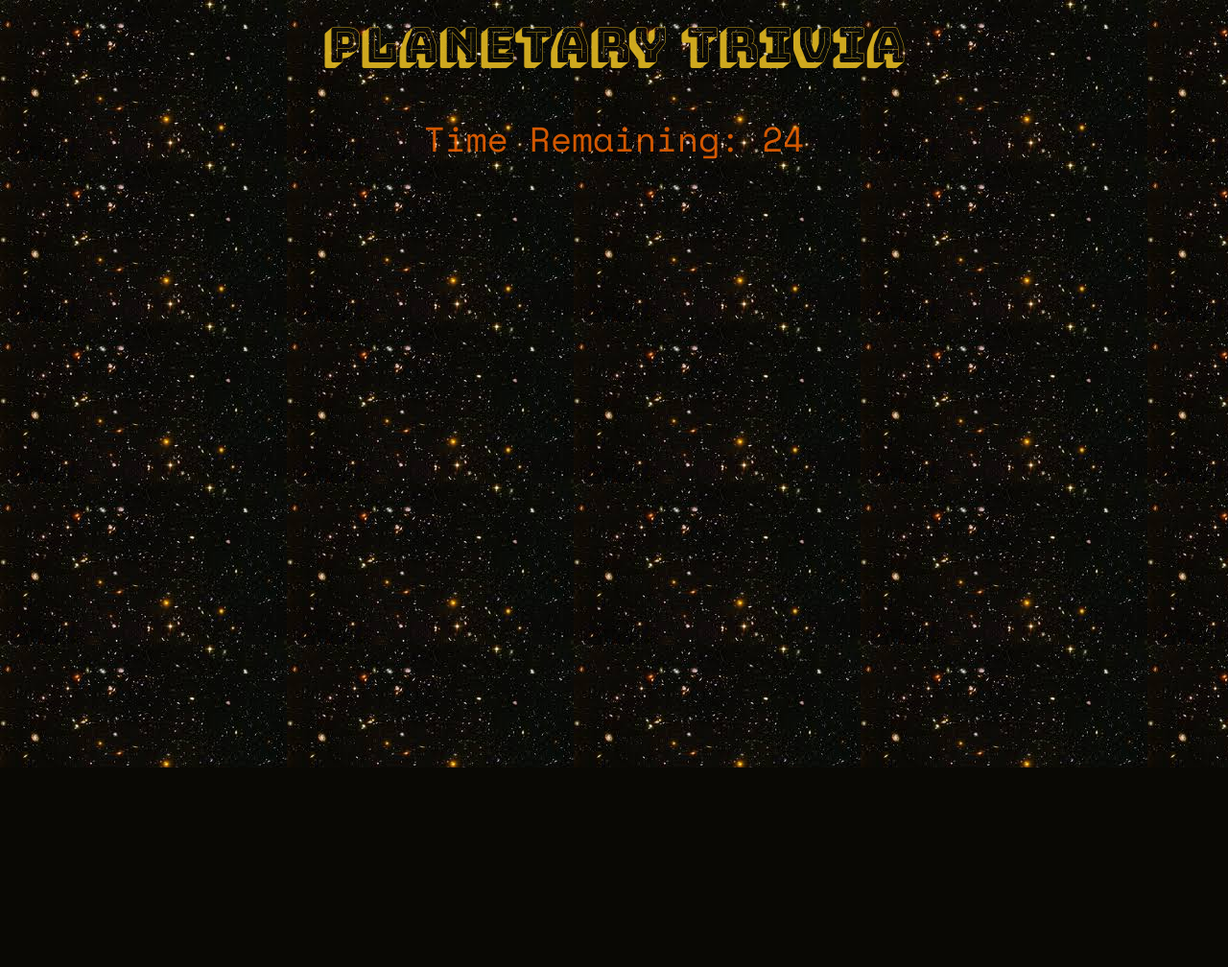
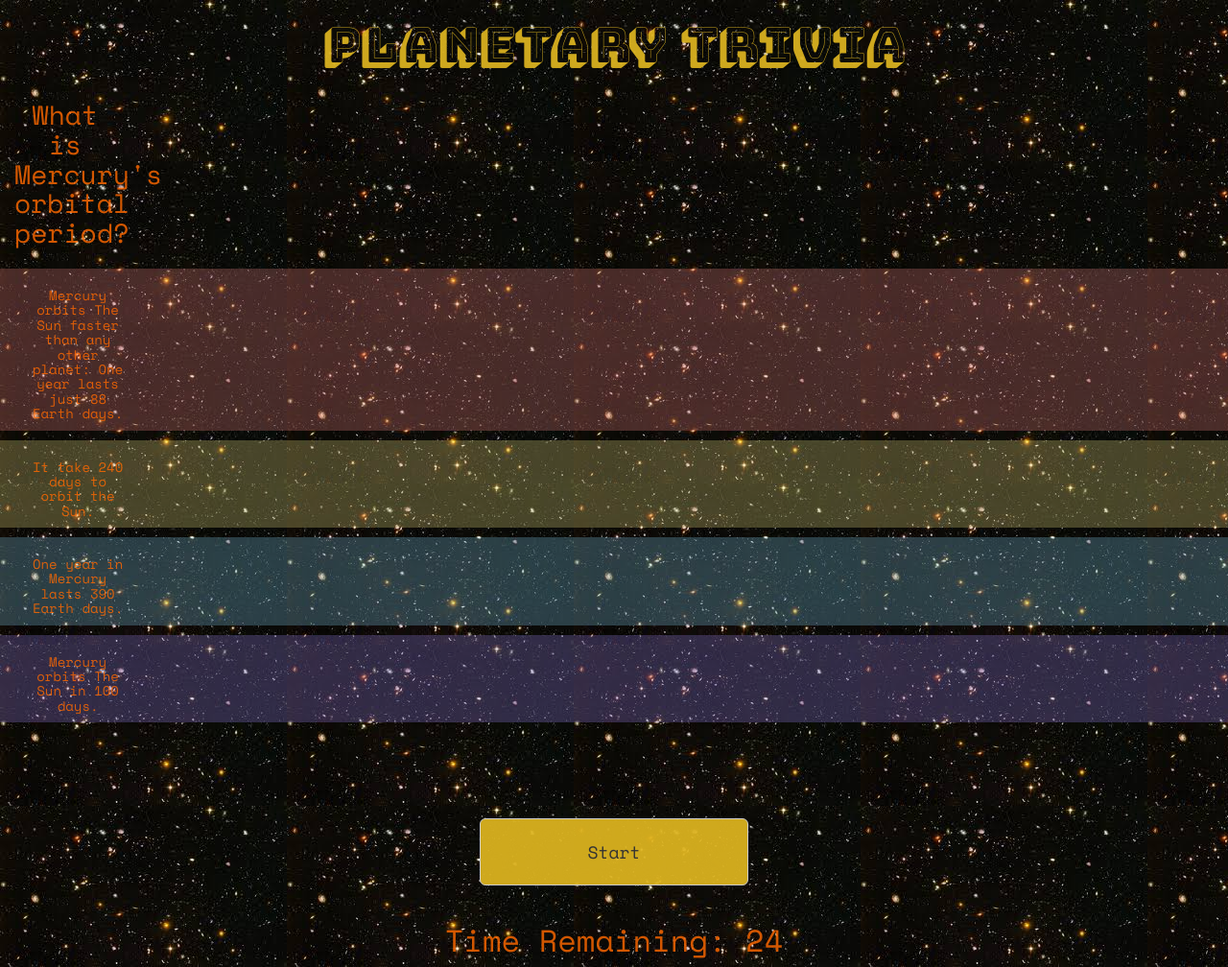
Before and after one commit to AntonioMontalvo/TriviaGame, a PHP site: page / in a window 1280 px wide. Shown: the whole page at 96% size. Before the commit the page ends 800 px from the top, so only its background shows below. Run offline with PHP 8.4, Linux system fonts and the light colour scheme.

Commit message:
create functions to display qiestions and choices. create associated html via jquery

```diff
--- a/assets/css/style.css
+++ b/assets/css/style.css
@@ -1,18 +1,61 @@
 body{
-  background-image: url('../images/space.jpeg');
+   background-image: url('../images/space.jpeg');
 }
+
 h1{
-  text-align: center;
+   text-align: center;
    color: rgba(222, 181, 32, 0.93);
    font-family: 'Bungee Shade', cursive;
    font-size: 50px;
 }
 h2{
-  text-align: center;
-  color: rgba(255, 105, 0, 0.82);
+   text-align: center;
+   color: rgba(255, 105, 0, 0.82);
    font-family: 'Space Mono', monospace;
-   font-size: 36px;
+   font-size: 32px;
+}
+h3{
+   text-align: center;
+   color: rgba(255, 105, 0, 0.82);
+   font-family: 'Space Mono', monospace;
+   font-size: 14px;
+}
+#question h3{
+  font-size: 28px;
+}
+#begin{
+   margin-top: 100px;
+}
+#start{
+    width: 280px;
+    height: 70px;
+    margin: auto;
+    background-color: rgba(222, 181, 32, 0.93);
+    font-family: 'Space Mono', monospace;
 }
 #timer{
   margin-top:20px;
 }
+/*#question{
+  background-color: rgba(239, 233, 233, 0.27);
+}*/
+#fake1{
+    background-color: rgba(241, 135, 135, 0.27);
+    margin-top: 10px;
+    margin-botton: 10px;
+}
+#fake2{
+    background-color: rgba(241, 228, 135, 0.27);
+    margin-top: 10px;
+    margin-botton: 10px;
+}
+#fake3{
+    background-color: rgba(135, 207, 241, 0.27);
+    margin-top: 10px;
+    margin-botton: 10px;
+}
+#fake4{
+    background-color: rgba(156, 135, 241, 0.27);
+    margin-top: 10px;
+    margin-botton: 10px;
+}
--- a/assets/javascript/app.js
+++ b/assets/javascript/app.js
@@ -1,9 +1,9 @@
-window.onload = function(){
-    $('#display-time').html(timer.time );
-};
+// window.onload = function(){
+//
+// };
 
 var counter;
-
+//Addresses Time Remaining.
 var timer = {
   time: 30,
   startTime: function(){
@@ -25,3 +25,214 @@ var timer = {
 }
 
 timer.startTime();
+
+//Set of questions and answers.
+var quiz = [
+    {
+     question:'Is Earth the only planet in the solar system where water can exist as liquid, and gas?',
+     answer: 'Earth is the only planet in the solar system where water can exist as liquid, and gas.',
+     fake1:['Water exists as liquid, and gas on Neptune', false],
+     fake2:['Earth is the only planet in the solar system where water can exist as liquid, and gas.', true],
+     fake3:['Nope', false],
+     fake4:['There are 3 planets in the solar system where water can exist as liquid, and gas.', false]
+ 	},
+    {
+     question:'What is the shape of the Earth?',
+     answer: 'The Earth is slightly pear-shaped.',
+     fake1:['Earth is a perfect sphere.', false],
+     fake2:['Earth is a shaped like an oval.', false],
+     fake3:['Earth is shaped like a banana', false],
+     fake4:['The Earth is slightly pear-shaped.', true]
+ 	},
+ 	{
+     question:"What is Jupiter's rotation period?",
+     answer: 'Jupiter Astrofact:  Rotation period: 10 hours.',
+     fake1:['Jupiter Astrofact:  Rotation period: 21 hours.', false],
+     fake2:['Jupiter Astrofact:  Rotation period: 11 hours.', false],
+     fake3:['Jupiter Astrofact:  Rotation period: 10 hours.', true],
+     fake4:['Jupiter Astrofact:  Rotation period: 27 hours.', false]
+ 	},
+ 	{
+     question:'How many moons does mars have?',
+     answer: 'Mars has 2 small moons: Phobos and Deimos whose names mean "fear" and "panic".',
+     fake1:['Mars Astrofact: Mars has 3 small moons.', false],
+     fake2:['Mars Astrofact: Mars has no moons', false],
+     fake3:['Mars Astrofact: Mars has 1 small moon.', false],
+     fake4:['Mars has 2 small moons: Phobos and Deimos whose names mean "fear" and "panic".', true]
+ 	},
+ 	{
+     question:"What is Mercury's orbital period?",
+     answer: 'Mercury orbits The Sun faster than any other planet: One year lasts just 88 Earth days.',
+     fake1:['Mercury orbits The Sun faster than any other planet: One year lasts just 88 Earth days.', true],
+     fake2:['It take 240 days to orbit the Sun.', false],
+     fake3:['One year in Mercury lasts 390 Earth days.', false],
+     fake4:['Mercury orbits The Sun in 100 days.', false]
+ 	},
+ 	{
+     question:'How are days compared to years on Mercury?',
+     answer: 'Days are longer than years on the planet Mercury.',
+     fake1:['Years are longer than days.', false],
+     fake2:['They are the same', false],
+     fake3:['Days are longer than years on the planet Mercury.', true],
+     fake4:['Every two years days are shorter than years.', false]
+ 	},
+ 	{
+     question:'How many moons does Mercury have?.',
+     answer: 'Mercury Astrofact: Moons: 0.',
+     fake1:['Mercury has 3 small moons.', false],
+     fake2:['Mercury Astrofact: Moons: 0.', true],
+     fake3:['Mercury has 13 small moons.', false],
+     fake4:['Mercury has 2 moons.', false]
+ 	},
+  {
+     question:'How many moons does Neptune have?',
+     answer: 'Neptune Astrofact: Moons: 13.',
+     fake1:['Neptune Astrofact: Moons: 13.', true],
+     fake2:['Neptune Astrofact: Moons: 43.', false],
+     fake3:['Neptune Astrofact: Moons: 3.', false],
+     fake4:['Neptune Astrofact: Moons: 33.', false]
+     },
+     {
+     question:'How many moons does Saturn have?',
+     answer: 'Saturn Astrofact: Moons: 62.  Of those 53 are named.',
+     fake1:['Saturn Astrofact: Moons: 6.',false],
+     fake2:['Saturn Astrofact: Moons: 42.',false],
+     fake3:['Saturn Astrofact: Moons: 162.', false],
+     fake4:['Saturn Astrofact: Moons: 62.  Of those 53 are named.', true]
+  },
+];
+
+// create screen1 with Boostrap in jquery format
+
+//DISPLAYS QUESTION TO ASK
+function displayQuestion(i){
+  var row = $('<div>');
+  row.attr('id', 'question');
+  row.attr('class', 'row');
+
+  var column1 = $('<div>')
+  column1.attr('id', 'column1');
+  column1.attr('class', 'col-lg-4');
+
+  var column2 = $('<div>')
+  column2.attr('id', 'column2');
+  column2.attr('class', 'col-lg-4');
+  column2.html('<h3>' + quiz[i].question+ '</h3>');
+
+  var column3 = $('<div>')
+  column3.attr('id', 'column3');
+  column3.attr('class', 'col-lg-4');
+$('#wrapper').append(row);
+$('#question').append(column1);
+$('#column1').append(column2);
+$('#column2').append(column3);
+}
+
+//DISPLAYS CHOICE1 TO ASK
+function displayFake1(i){ //i
+  var row = $('<div>');
+  row.attr('id', 'fake1');
+  row.attr('class', 'row');
+
+  var column1 = $('<div>')
+  column1.attr('id', 'column1Fake1');
+  column1.attr('class', 'col-lg-4');
+
+  var column2 = $('<div>')
+  column2.attr('id', 'column2Fake1');
+  column2.attr('class', 'col-lg-4');
+  column2.attr('title', quiz[i].fake1[1]);
+  column2.html('<h3>' + quiz[i].fake1[0]+ '</h3>');
+  var column3 = $('<div>')
+  column3.attr('id', 'column3Fake1');
+  column3.attr('class', 'col-lg-4');
+$('#choice1').append(row);
+$('#fake1').append(column1);
+$('#column1Fake1').append(column2);
+$('#column32Fake1').append(column3);
+console.log($('#column2Fake1').attr("title"));//this is the value of true or false
+}
+
+
+//DISPLAYS CHOICE2 TO ASK
+function displayFake2(i){ //i
+  var row = $('<div>');
+  row.attr('id', 'fake2');
+  row.attr('class', 'row');
+
+  var column1 = $('<div>')
+  column1.attr('id', 'column1Fake2');
+  column1.attr('class', 'col-lg-4');
+
+  var column2 = $('<div>')
+  column2.attr('id', 'column2Fake2');
+  column2.attr('class', 'col-lg-4');
+  column2.attr('title', quiz[i].fake2[1]);
+  column2.html('<h3>' + quiz[i].fake2[0]+ '</h3>');
+  var column3 = $('<div>')
+  column3.attr('id', 'column3Fake2');
+  column3.attr('class', 'col-lg-4');
+$('#choice2').append(row);
+$('#fake2').append(column1);
+$('#column1Fake2').append(column2);
+$('#column32Fake1').append(column3);
+console.log($('#column2Fake2').attr("title"));//this is the value of true or false
+}
+
+//DISPLAYS CHOICE3 TO ASK
+function displayFake3(i){ //i
+  var row = $('<div>');
+  row.attr('id', 'fake3');
+  row.attr('class', 'row');
+
+  var column1 = $('<div>')
+  column1.attr('id', 'column1Fake3');
+  column1.attr('class', 'col-lg-4');
+
+  var column2 = $('<div>')
+  column2.attr('id', 'column2Fake3');
+  column2.attr('class', 'col-lg-4');
+  column2.attr('title', quiz[i].fake3[1]);
+  column2.html('<h3>' + quiz[i].fake3[0]+ '</h3>');
+  var column3 = $('<div>')
+  column3.attr('id', 'column3Fake3');
+  column3.attr('class', 'col-lg-4');
+$('#choice3').append(row);
+$('#fake3').append(column1);
+$('#column1Fake3').append(column2);
+$('#column32Fake3').append(column3);
+console.log($('#column2Fake3').attr("title"));//this is the value of true or false
+}
+
+
+//DISPLAYS CHOICE4 TO ASK
+function displayFake4(i){ //i
+  var row = $('<div>');
+  row.attr('id', 'fake4');
+  row.attr('class', 'row');
+
+  var column1 = $('<div>')
+  column1.attr('id', 'column1Fake4');
+  column1.attr('class', 'col-lg-4');
+
+  var column2 = $('<div>')
+  column2.attr('id', 'column2Fake4');
+  column2.attr('class', 'col-lg-4');
+  column2.attr('title', quiz[i].fake4[1]);
+  column2.html('<h3>' + quiz[i].fake4[0]+ '</h3>');
+  var column3 = $('<div>')
+  column3.attr('id', 'column3Fake4');
+  column3.attr('class', 'col-lg-4');
+$('#choice4').append(row);
+$('#fake4').append(column1);
+$('#column1Fake4').append(column2);
+$('#column32Fake4').append(column3);
+console.log($('#column2Fake4').attr("title"));//this is the value of true or false
+}
+
+i = 4;
+displayQuestion(i);//pass the question i when looping
+displayFake1(i);
+displayFake2(i);
+displayFake3(i);
+displayFake4(i);
--- a/index.html
+++ b/index.html
@@ -14,15 +14,43 @@
   </head>
 
   <body>
+    <div class="container-fluid">
 
-    <div id="wrapper" class="row">
-      <div class="col-lg-12"><h1>PLANETARY TRIVIA</h1></div>
+
+      <div id="wrapper" class="row">
+        <div class="col-lg-12"><h1>PLANETARY TRIVIA</h1></div>
+      </div>
+      <div id="choice1"></div>
+      <div id="choice2"></div>
+      <div id="choice3"></div>
+      <div id="choice4"></div>
+
+      <div id='begin' class="row">
+        <div class="col-lg-12">
+          <button id="start" type="button" class="btn btn-default btn-lg btn-block">Start</button>
+        </div>
+      </div>
+
+
+      <div id="timer" class="row">
+        <div class="col-md-2"></div>
+        <div class="col-md-8"><h2>Time Remaining: <span id="display-time">00</span></h2></div>
+        <div class="col-md-2"></div>
+      </div>
+
     </div>
-    <div id="timer" class="row">
+
+
+    <!-- <div id="question" class="row">
       <div class="col-md-2"></div>
-      <div class="col-md-8"><h2>Time Remaining: <span id="display-time">00</span></h2></div>
+      <div class="col-md-8"><h3>Question Here</h3></div>
       <div class="col-md-2"></div>
     </div>
+    <div id="fake1" class="row">
+      <div class="col-md-2"></div>
+      <div class="col-md-8"><h3>FAKE1</h3></div>
+      <div class="col-md-2"></div>
+    </div> -->
 
 
 
```
